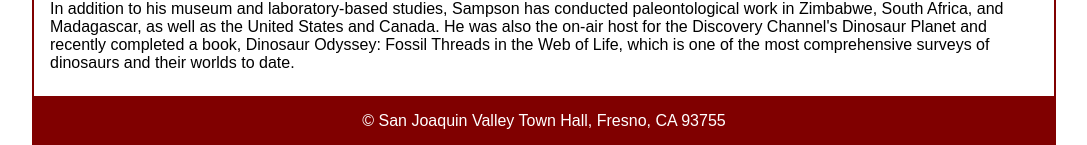
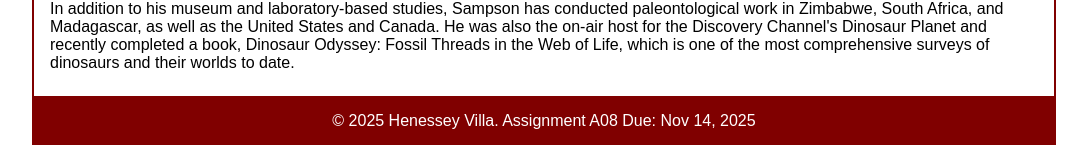
Before and after one commit to henny78/A08, a plain HTML site: page A08/speakers/sampson.html in a window 1280 px wide. Shown: the part 1346-1491 px from the top of the page, without its empty margins (96-1183 px from the left). Drawn offline with Linux system fonts and the light colour scheme.

Commit message:
Update sampson.html

```diff
--- a/A08/speakers/sampson.html
+++ b/A08/speakers/sampson.html
@@ -57,7 +57,7 @@
 		</section>
 	</main>
 	<footer>
-		<p>&copy; San Joaquin Valley Town Hall, Fresno, CA 93755</p>
+		  <p>&copy; 2025 Henessey Villa. Assignment A08 Due: Nov 14, 2025</p>
 	</footer>
 </body>
 </html>
```
